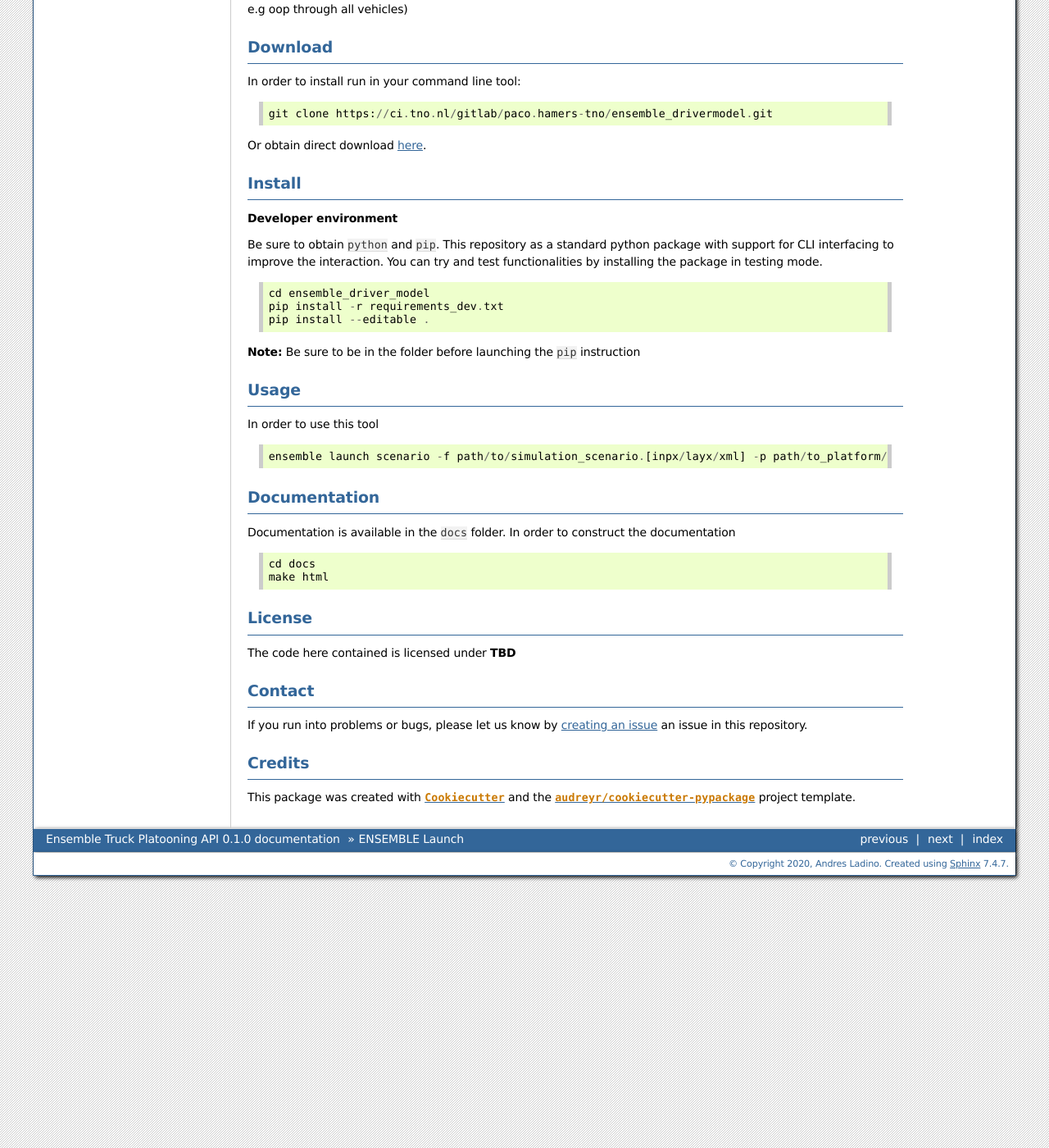
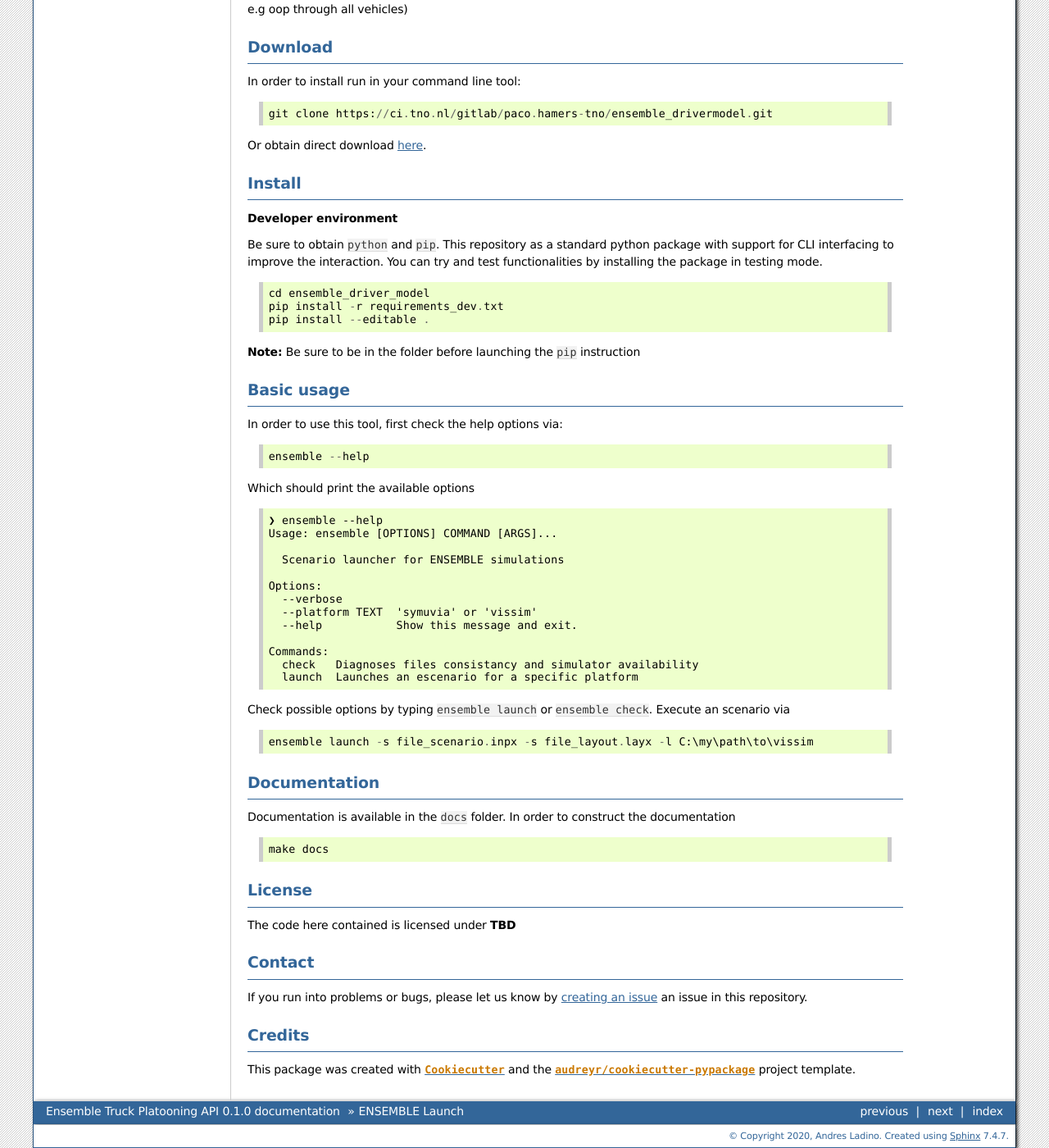
Before and after one commit to licit-lab/ensemble, a Sphinx documentation site: the page built from docs/readme.md, in a window 1280 px wide and 1400 px high, scrolled down 883 px. Shown: the whole window at 82% size. Built offline with Sphinx 7.4.7, drawn with Linux system fonts in a browser that asks for light colours.

````diff
--- a/docs/readme.md
+++ b/docs/readme.md
@@ -40,20 +40,44 @@
 ```
 **Note:** Be sure to be in the folder before launching the `pip` instruction
 
-## Usage
+## Basic usage
 
-In order to use this tool
+In order to use this tool, first check the help options via:
 
 ```
-ensemble launch scenario -f path/to/simulation_scenario.[inpx/layx/xml] -p path/to_platform/
+ensemble --help
 ```
+
+Which should print the available options
+
+```
+❯ ensemble --help
+Usage: ensemble [OPTIONS] COMMAND [ARGS]...
+
+  Scenario launcher for ENSEMBLE simulations
+
+Options:
+  --verbose
+  --platform TEXT  'symuvia' or 'vissim'
+  --help           Show this message and exit.
+
+Commands:
+  check   Diagnoses files consistancy and simulator availability
+  launch  Launches an escenario for a specific platform
+```
+
+Check possible options by typing `ensemble launch` or `ensemble check`. Execute an scenario via
+
+```
+ensemble launch -s file_scenario.inpx -s file_layout.layx -l C:\my\path\to\vissim
+```
+
 ## Documentation
 
 Documentation is available in the `docs` folder. In order to construct the documentation
 
 ```
-cd docs
-make html
+make docs
 ```
 
 ## License
````
Also changed, not shown: README.md (+36 -4 lines), 2 other files.
